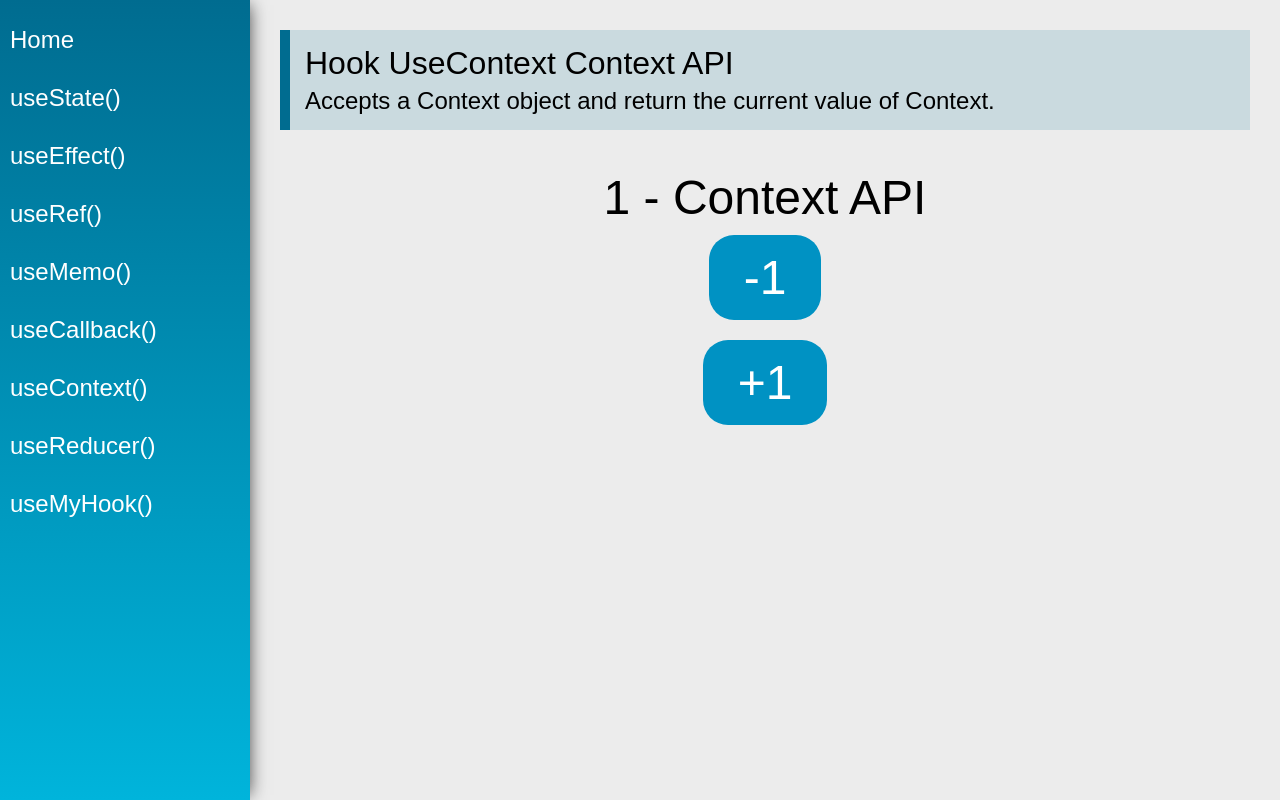
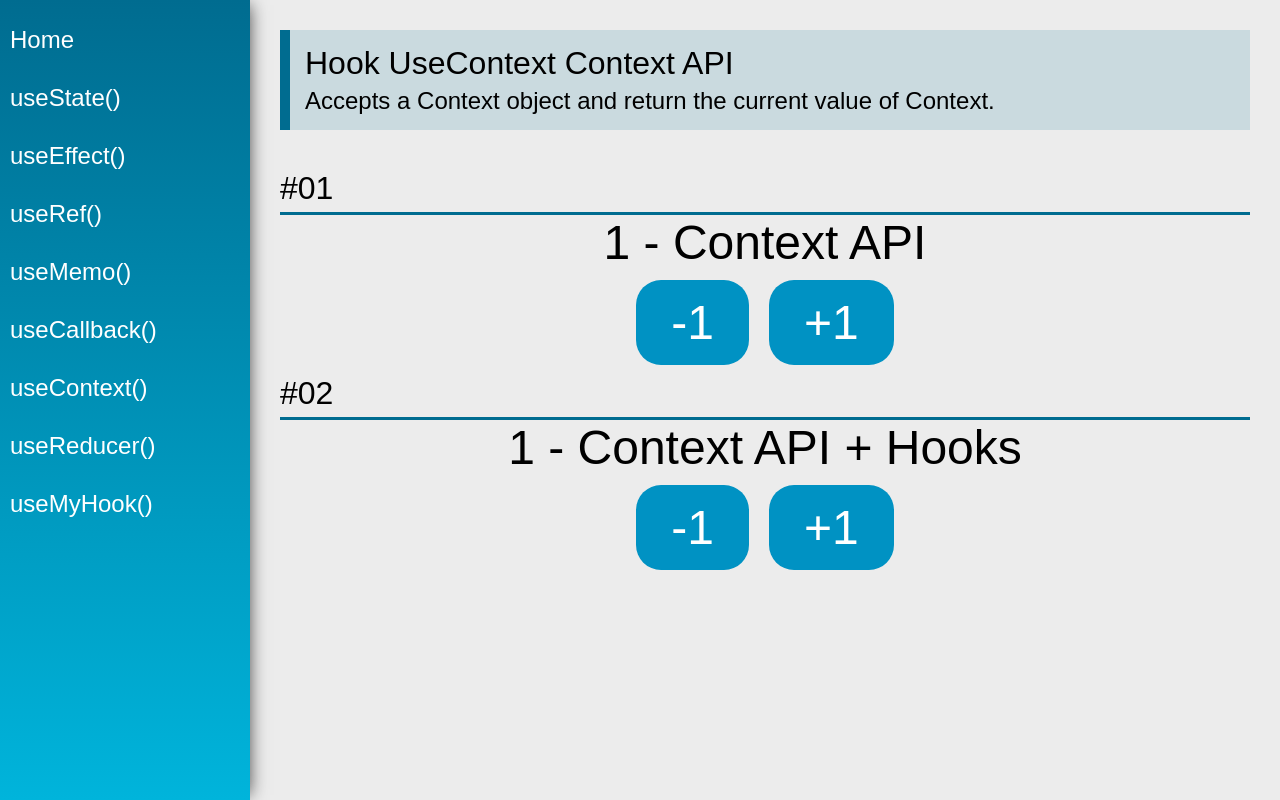
Before and after one commit to LuSrodri/React-hooks-learning, a React (Create React App) app: page /useContext in a window 1280 px wide. Built offline with nearby package versions, Linux system fonts and the light colour scheme.

Commit message:
useContext part 2

```diff
--- /dev/null
+++ b/src/data/store.jsx
@@ -0,0 +1,34 @@
+
+
+import React, {useState} from "react";
+
+const initialState = {
+    number: 1,
+    text: "Context API + Hooks"
+}
+
+export const AppContext = React.createContext(null)
+
+const Store = props => {
+    const [state, setState] = useState(initialState)
+
+    function updateState(key, value) {
+        setState({
+            ...state,
+            [key]: value
+        })
+    }
+
+    return (
+        <AppContext.Provider value={{
+            number: state.number,
+            text: state.text,
+            setNumber: n => updateState('number', n),
+            setText: t => updateState('text', t),
+            }}>
+            {props.children}
+        </AppContext.Provider>
+    )
+}
+
+export default Store
--- a/src/views/App.jsx
+++ b/src/views/App.jsx
@@ -7,14 +7,16 @@
 import Menu from '../components/layout/Menu'
 import Content from '../components/layout/Content'
 
-import DataContext, {data} from '../data/dataContext'
+import DataContext, { data } from '../data/dataContext'
+import Store from '../data/store'
 
 export default props => {
 
     let [state, setState] = useState(data)
 
     return (
-        <DataContext.Provider value={{state,setState}}>
+        <Store>
+            <DataContext.Provider value={{ state, setState }}>
 
                 <div className="App">
                     <Router>
@@ -24,5 +26,8 @@
                 </div>
             </DataContext.Provider>
 
+        </Store>
+
+
     )
 }
--- a/src/views/examples/UseContext.jsx
+++ b/src/views/examples/UseContext.jsx
@@ -2,19 +2,23 @@
 
 import React, { useContext } from 'react'
 import PageTitle from '../../components/layout/PageTitle'
+import SectionTitle from '../../components/layout/SectionTitle'
 
 import DataContext from '../../data/dataContext'
+import { AppContext } from '../../data/store'
 
 const UseContext = (props) => {
 
     let context = useContext(DataContext)
 
-    function setNumber(n){
+    function setN(n) {
         context.setState({
             ...context.state,
             number: n
         })
     }
+
+    const { number, text, setNumber } = useContext(AppContext)
 
     return (
         <div className="UseContext">
@@ -22,14 +26,29 @@
                 title="Hook UseContext Context API"
                 subtitle="Accepts a Context object and return the current value of Context."
             />
+            <SectionTitle title="#01"></SectionTitle>
             <div className="center">
                 <span className='text'>{context.state.number} - {context.state.text}</span>
             </div>
 
             <div className='center'>
-                <button className='btn' onClick={ ()=> setNumber(context.state.number-1)}>-1</button>
-                <button className='btn' onClick={ ()=> setNumber(context.state.number+1)}>+1</button>
+                <span>
+                    <button className='btn' onClick={() => setN(context.state.number - 1)}>-1</button>
+                    <button className='btn' onClick={() => setN(context.state.number + 1)}>+1</button>
+                </span>
+
             </div>
+
+            <SectionTitle title="#02"></SectionTitle>
+            <div className='center'>
+                <span className="text">{number} - {text}</span>
+                <span>
+                    <button className='btn' onClick={() => setNumber(number - 1)}>-1</button>
+                    <button className='btn' onClick={() => setNumber(number + 1)}>+1</button>
+                </span>
+
+            </div>
+
         </div>
     )
 }
```
Lines whose indentation alone changed are shown as unchanged.
